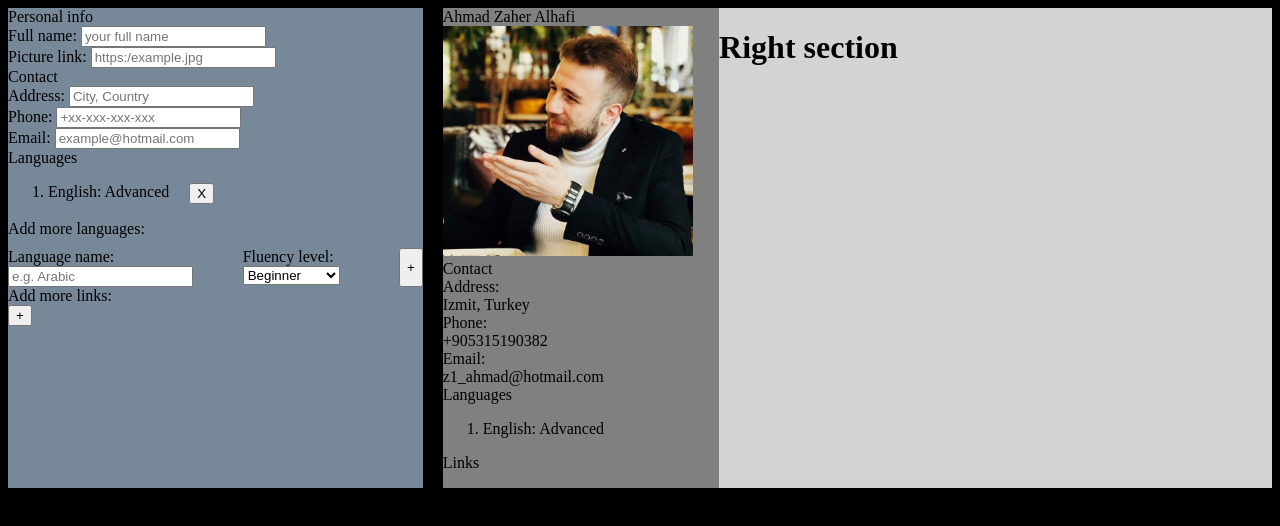
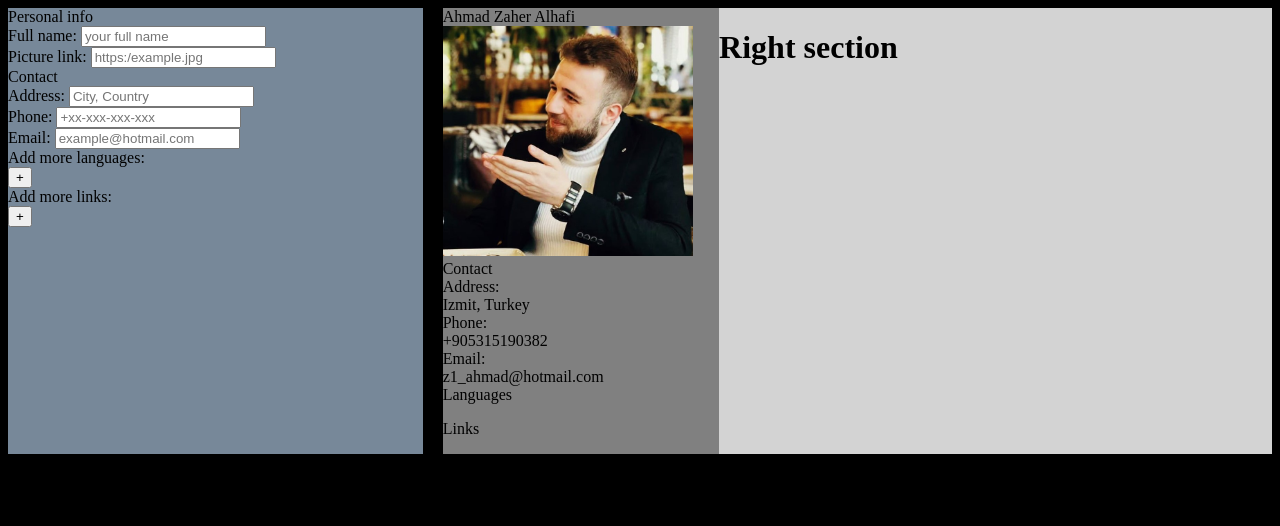
Before and after one commit to Ahmad-Zaher-Alhafi/cv-application, a React (Vite) app in the folder cv-application/: page / in a window 1280 px wide. Shown: the top 526 px of the page. Built offline with nearby package versions, Linux system fonts and the light colour scheme.

Commit message:
UPDATE: EditLanguagesSection is now more editable

```diff
--- a/cv-application/src/components/content.jsx
+++ b/cv-application/src/components/content.jsx
@@ -11,9 +11,7 @@ function Content() {
   const [phoneNumber, setPhoneNumber] = useState("+905315190382");
   const [email, setEmail] = useState("z1_ahmad@hotmail.com");
 
-  const [languages, setLanguages] = useState([
-    { name: "English", fluency: "Advanced", key: crypto.randomUUID() },
-  ]);
+  const [languages, setLanguages] = useState([]);
 
   const [links, setLinks] = useState([]);
 
--- a/cv-application/src/components/edit-section/editLanguagesSection.jsx
+++ b/cv-application/src/components/edit-section/editLanguagesSection.jsx
@@ -1,5 +1,6 @@
 import LabeledInput from "./labeledInput";
 import LabeledDropdown from "./labeledDropdown";
+
 import { useState } from "react";
 import "/src/styles/edit-section/editLanguagesSection.css";
 
@@ -11,81 +12,108 @@ function EditLanguagesSection({ languages, setLanguages }) {
     { value: "Native", key: crypto.randomUUID() },
   ];
 
-  const [inputValue, setInputValue] = useState("");
-  const [dropDownValue, setDropDownValue] = useState(
-    languageFluencyOptions[0].value
-  );
+  const [languagesInputs, setLanguagesInputs] = useState([]);
 
   function addLanguage() {
+    const inputKey = crypto.randomUUID();
+
     const newLanguages = [...languages];
     newLanguages.push({
-      name: inputValue,
-      fluency: dropDownValue,
-      key: crypto.randomUUID(),
+      fluency: languageFluencyOptions[0].value,
+      key: inputKey,
     });
     setLanguages(newLanguages);
 
-    resetToDefaultState();
+    const newLanguagesInputs = [...languagesInputs];
+    newLanguagesInputs.push({
+      nameInput: {
+        label: "Language name: ",
+        onValueChanged: (value) => {
+          onLanguageNameChanged(newLanguages, inputKey, value);
+        },
+        placeholder: "e.g. Arabic",
+        key: inputKey + "nameKey",
+      },
+
+      fluencyDropdown: {
+        label: "Fluency level: ",
+        onValueChanged: (value) => {
+          onLanguageFluencyChanged(newLanguages, inputKey, value);
+        },
+        key: inputKey + "fluencyKey",
+      },
+
+      key: inputKey,
+    });
+
+    setLanguagesInputs(newLanguagesInputs);
   }
 
-  function resetToDefaultState() {
-    setInputValue("");
-    setDropDownValue(languageFluencyOptions[0].value);
+  function onLanguageNameChanged(newLanguages, key, newName) {
+    const changedlanguage = newLanguages.find((language) =>
+      language.key.includes(key)
+    );
+    changedlanguage.name = newName;
+    setLanguages((previousLanguages) => [...previousLanguages]);
+  }
+
+  function onLanguageFluencyChanged(newLanguages, key, newFluency) {
+    const changedlanguage = newLanguages.find((language) =>
+      language.key.includes(key)
+    );
+    changedlanguage.fluency = newFluency;
+
+    setLanguages((previousLanguages) => [...previousLanguages]);
   }
 
   function deleteLanguage(languageKey) {
-    const newLanguages = [...languages].filter(
-      (language) => language.key !== languageKey
+    const newlanguages = [...languages].filter(
+      (language) => !language.key.includes(languageKey)
     );
-    setLanguages(newLanguages);
+    setLanguages(newlanguages);
+
+    const newlanguagesInputs = languagesInputs.filter(
+      (languageInput) => !languageInput.key.includes(languageKey)
+    );
+    setLanguagesInputs(newlanguagesInputs);
   }
 
   return (
     <div className="editLanguagesSection">
-      <div className="editSectionTitle">Languages</div>
+      <div className="addLanguagesTitle">Add more languages:</div>
 
-      <ol className="languagesList">
-        {languages.map((language) => {
+      {languagesInputs.map((languageInputs) => {
         return (
-            <div className="languageSection" key={language.key}>
-              <li className="language">
-                {language.name + ": " + language.fluency}
-              </li>
+          <div className="addInfoContent" key={languageInputs.key}>
+            <LabeledInput
+              label={languageInputs.nameInput.label}
+              placeholder={languageInputs.nameInput.placeholder}
+              onValueChange={(value) =>
+                languageInputs.nameInput.onValueChanged(value)
+              }
+            ></LabeledInput>
+
+            <LabeledDropdown
+              label={languageInputs.fluencyDropdown.label}
+              options={languageFluencyOptions}
+              onValueChange={(value) =>
+                languageInputs.fluencyDropdown.onValueChanged(value)
+              }
+            ></LabeledDropdown>
+
             <button
-                className="deleteLanguageButton"
-                onClick={() => deleteLanguage(language.key)}
+              className="deletelanguageButton"
+              onClick={() => deleteLanguage(languageInputs.key)}
             >
               X
             </button>
           </div>
         );
       })}
-      </ol>
 
-      <div className="addLanguagesConfiguration">
-        <div className="addLanguagesTitle">Add more languages:</div>
-
-        <div className="addLanguagesContent">
-          <LabeledInput
-            label={"Language name: "}
-            placeholder={"e.g. Arabic"}
-            onValueChange={(value) => setInputValue(value)}
-            inputValue={inputValue}
-          ></LabeledInput>
-          <LabeledDropdown
-            label={"Fluency level: "}
-            options={languageFluencyOptions}
-            onValueChanged={(value) => setDropDownValue(value)}
-            dropDownVlaue={dropDownValue}
-          ></LabeledDropdown>
-          <button
-            className="addLanguageButton"
-            onClick={() => addLanguage(languages)}
-          >
+      <button className="addButton" onClick={addLanguage}>
         +
       </button>
-        </div>
-      </div>
     </div>
   );
 }
--- a/cv-application/src/components/edit-section/labeledDropdown.jsx
+++ b/cv-application/src/components/edit-section/labeledDropdown.jsx
@@ -1,12 +1,19 @@
-function LabeledDropdown({ label, options, onValueChanged, dropDownVlaue }) {
+import { useState } from "react";
+
+function LabeledDropdown({ label, options, onValueChange }) {
+  const [dropdownValue, setdropdownValue] = useState("");
+
   return (
     <div className="labeledInput">
       <label htmlFor="dropdown">{label}</label>
       <select
         name="dropDown"
         id="dropdown"
-        value={dropDownVlaue}
-        onChange={(event) => onValueChanged(event.target.value)}
+        value={dropdownValue}
+        onChange={(event) => {
+          setdropdownValue(event.target.value);
+          onValueChange(event.target.value);
+        }}
       >
         {options.map((option) => {
           return (
--- a/cv-application/src/styles/edit-section/editLanguagesSection.css
+++ b/cv-application/src/styles/edit-section/editLanguagesSection.css
@@ -1,12 +1,6 @@
 .languageSection {
   display: flex;
   gap: 20px;
-}
-
-.addLanguagesConfiguration {
-  display: flex;
-  flex-direction: column;
-  gap: 10px;
 }
 
 .addLanguagesContent {
```
Lines whose indentation alone changed are shown as unchanged.
